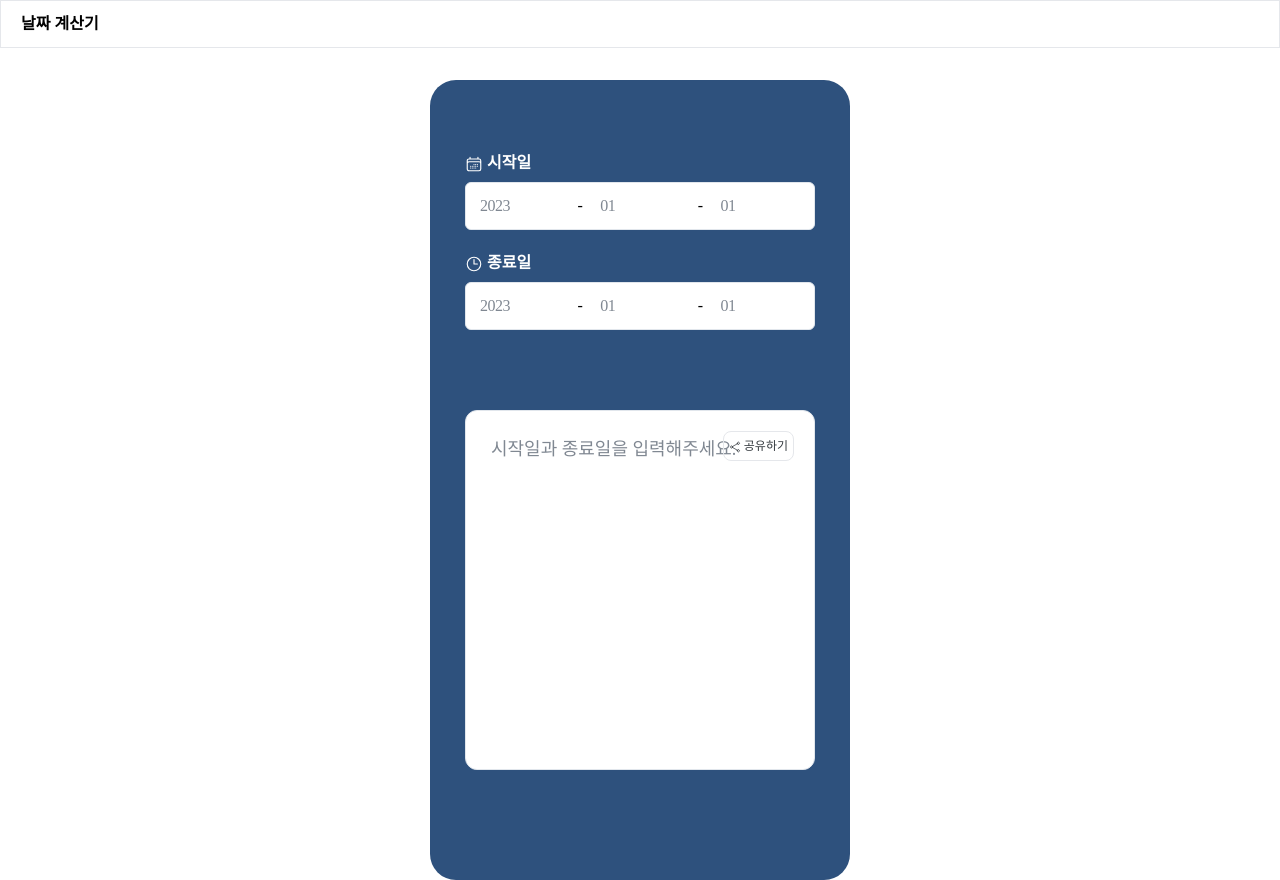
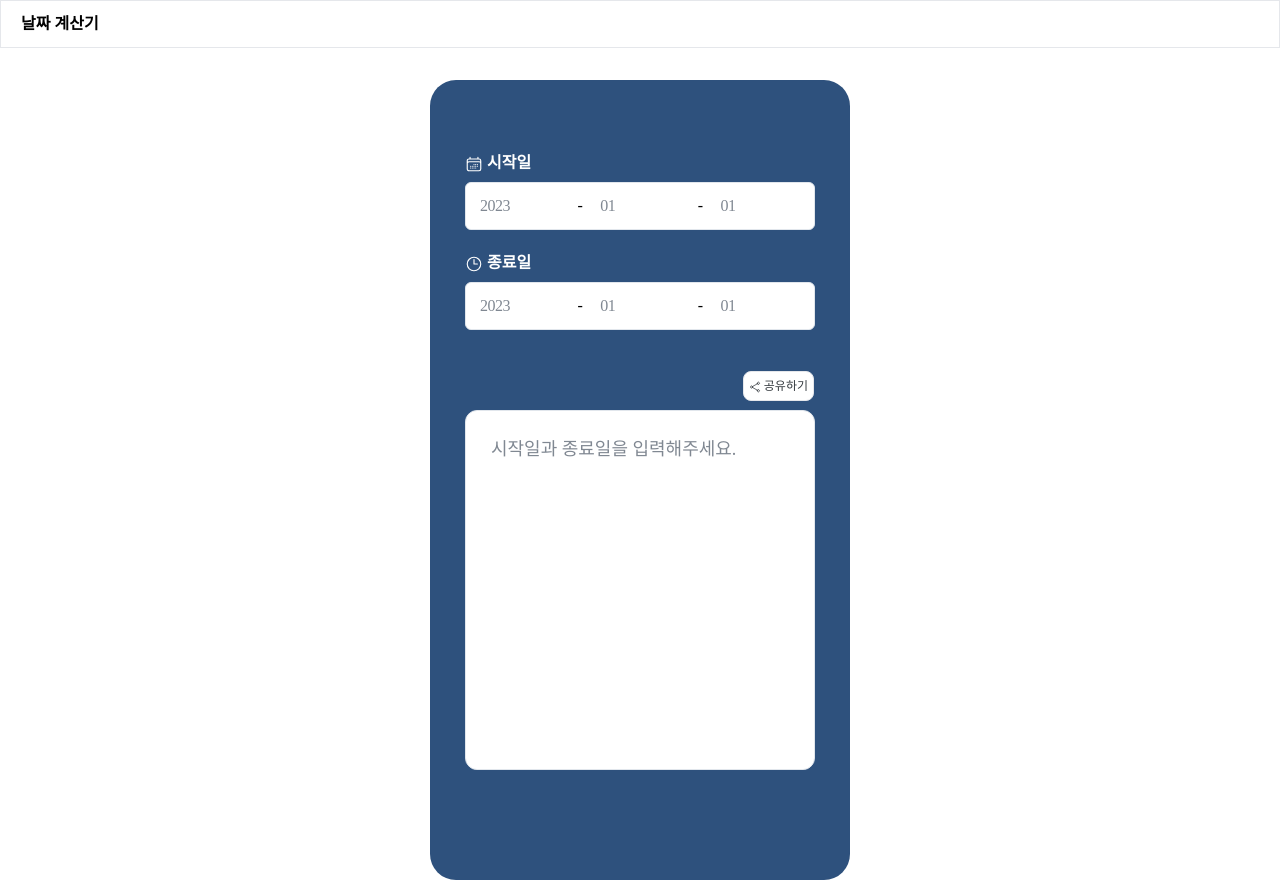
Before and after one commit to hst2570/caculater, a Nuxt app: page /date in a window 1280 px wide. Built offline with nearby package versions, Linux system fonts and the light colour scheme; a web font is replaced by a local one.

Commit message:
공유하기 버튼 위치 조절

```diff
--- a/assets/css/main.css
+++ b/assets/css/main.css
@@ -57,7 +57,7 @@
     }
 
     .shareBtn {
-        @apply absolute right-[20px] top-[20px];
+        @apply absolute right-[0px] top-[-40px] bg-white;
     }
 
     .calendarIcon {
```
